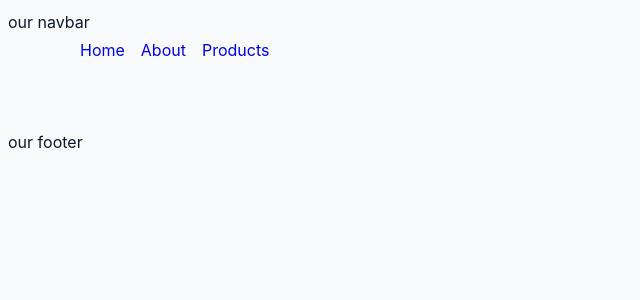
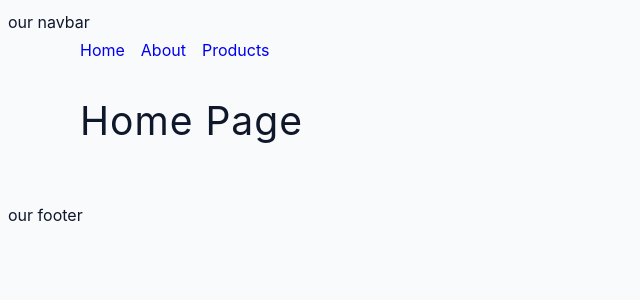
Before and after one commit to Fc0S4b/ReactRout6TutorialJohnSmilga, a React (Create React App) app: page / in a window 1280 px wide. Shown: the top 300 px of the page, without its empty margins (0-640 px from the left). Built offline with nearby package versions, Linux system fonts and the light colour scheme.

Commit message:
index pages

```diff
--- a/src/App.js
+++ b/src/App.js
@@ -3,13 +3,15 @@
 import About from './pages/About';
 import Products from './pages/Products';
 import Error from './pages/Error';
+import SharedLayout from './pages/SharedLayout';
 
 function App() {
   return (
     <BrowserRouter>
       <nav>our navbar</nav>
       <Routes>
-        <Route path="/" element={<Home />}>
+        <Route path="/" element={<SharedLayout />}>
+          <Route index element={<Home />} />
           <Route path="about" element={<About />} />
           <Route path="products" element={<Products />} />
           <Route path="*" element={<Error />} />
--- a/src/pages/Home.js
+++ b/src/pages/Home.js
@@ -1,14 +1,8 @@
-import { Link, Outlet } from 'react-router-dom';
-import Navbar from '../components/Navbar';
 const Home = () => {
   return (
     <>
-      <Navbar />
       <section className="section">
-        {/* <Link to="/about" className="btn">
-        About
-      </Link> */}
-        <Outlet />
+        <h2>home page</h2>
       </section>
     </>
   );
--- /dev/null
+++ b/src/pages/SharedLayout.js
@@ -0,0 +1,11 @@
+import { Link, Outlet } from 'react-router-dom';
+import Navbar from '../components/Navbar';
+const SharedLayout = () => {
+  return (
+    <>
+      <Navbar />
+      <Outlet />
+    </>
+  );
+};
+export default SharedLayout;
```
